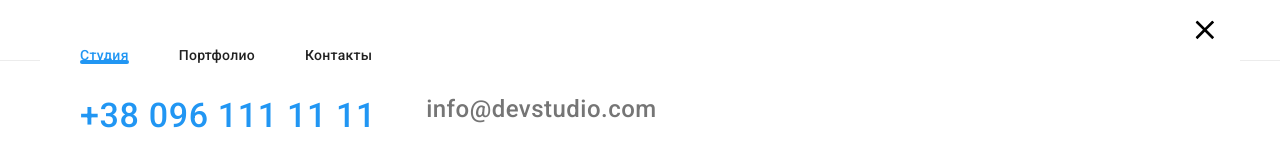
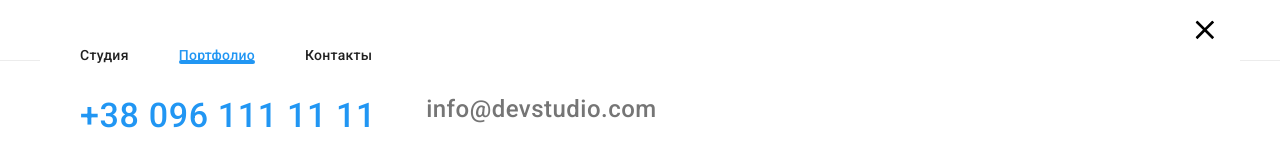
Before and after one commit to DenisTolmachev/WebStudio, a plain HTML site: page portfolio.html in a window 1280 px wide. Shown: the top 160 px of the page. Drawn offline with nearby package versions, Linux system fonts and the light colour scheme.

Commit message:
add current link

```diff
--- a/portfolio.html
+++ b/portfolio.html
@@ -74,10 +74,10 @@
           <nav class="nav">
             <ul class="nav__list list">
               <li class="nav__item">
-                <a class="nav__link link nav__link--current" href="./index.html">Студия</a>
+                <a class="nav__link link " href="./index.html">Студия</a>
               </li>
               <li class="nav__item">
-                <a class="nav__link link" href="./portfolio.html">Портфолио</a>
+                <a class="nav__link link nav__link--current" href="./portfolio.html">Портфолио</a>
               </li>
               <li class="nav__item">
                 <a class="nav__link link" href="#footer">Контакты</a>
```
